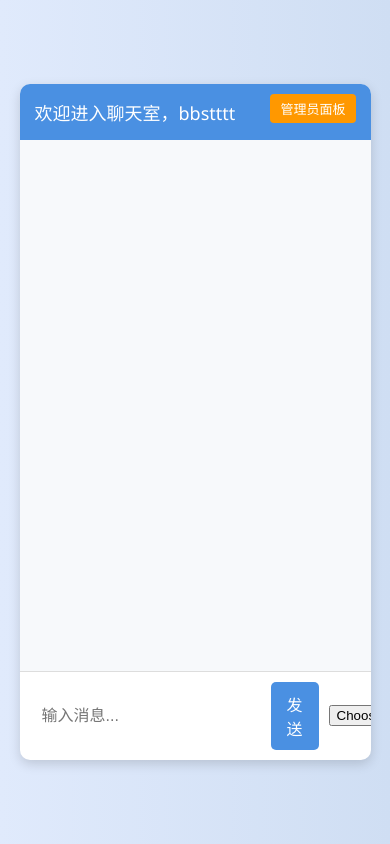
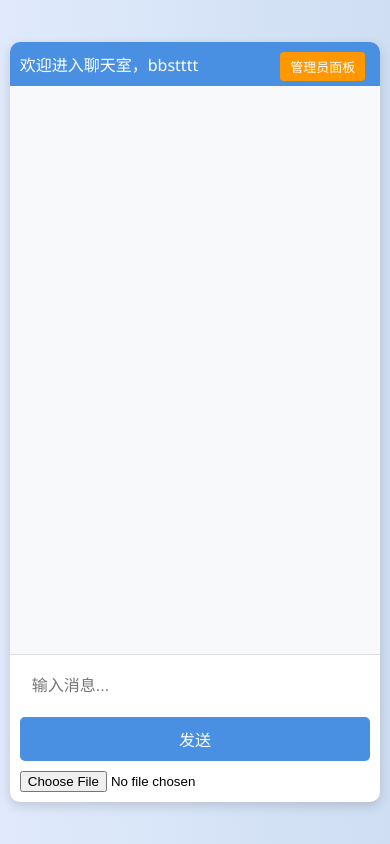
Before and after one commit to DBL-wdfamz/flask-chat-app, a Flask app: page /chat in a window 390 px wide. Run offline with Flask 3, Linux system fonts and the light colour scheme; a user stored in the database is signed in; some libraries are stand-ins or nearby versions.

Commit message:
Update chat.html

```diff
--- a/templates/chat.html
+++ b/templates/chat.html
@@ -2,6 +2,7 @@
 <html lang="zh">
 <head>
   <meta charset="UTF-8">
+  <meta name="viewport" content="width=device-width, initial-scale=1.0">
   <title>聊天室</title>
   <script src="https://cdn.socket.io/4.7.2/socket.io.min.js"></script>
   <style>
@@ -17,9 +18,9 @@
 
     .chat-container {
       background: white;
-      width: 90%;
+      width: 95%;
       max-width: 600px;
-      height: 80%;
+      height: 90vh;
       box-shadow: 0 4px 12px rgba(0, 0, 0, 0.15);
       border-radius: 10px;
       display: flex;
@@ -70,10 +71,12 @@
       padding: 10px;
       border-top: 1px solid #ddd;
       gap: 10px;
+      flex-wrap: wrap;
     }
 
     #message {
-      flex: 1;
+      flex: 1 1 auto;
+      min-width: 0;
       border: none;
       padding: 12px;
       font-size: 16px;
@@ -99,7 +102,6 @@
       border: none;
     }
 
-    /* 管理员按钮样式 */
     .admin-button {
       position: absolute;
       top: 10px;
@@ -116,6 +118,21 @@
 
     .admin-button:hover {
       background-color: #e68900;
+    }
+
+    @media screen and (max-width: 600px) {
+      .chat-header {
+        font-size: 16px;
+        padding: 10px;
+      }
+      .chat-input {
+        flex-direction: column;
+        align-items: stretch;
+      }
+      #message, button, input[type="file"] {
+        width: 100%;
+        box-sizing: border-box;
+      }
     }
   </style>
 </head>
@@ -146,7 +163,6 @@
     const msg = document.createElement('div');
     msg.classList.add('message');
     msg.classList.add(data.username === username ? 'mine' : 'other');
-
     msg.innerHTML = `<strong>${data.username}:</strong> ` + data.message;
     chatbox.appendChild(msg);
     chatbox.scrollTop = chatbox.scrollHeight;
```
